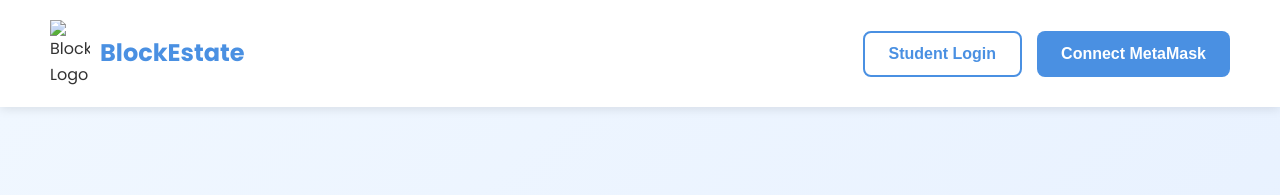
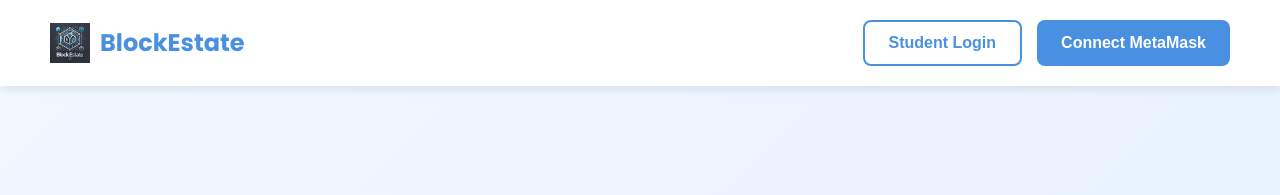
Before and after one commit to Dhruv-Rankoti/BlockEstate, a plain HTML site: page index.html in a window 1280 px wide. Shown: the top 195 px of the page. Drawn offline with Linux system fonts and the light colour scheme.

Commit message:
Update index.html

```diff
--- a/index.html
+++ b/index.html
@@ -12,7 +12,7 @@
   <!-- Navigation Bar -->
   <nav class="navbar">
     <div class="logo">
-      <img src="./img/img1.jpg" id="logo-img" alt="BlockEstate Logo" />
+      <img src="./img1.jpg" id="logo-img" alt="BlockEstate Logo" />
       <h1>BlockEstate</h1>
     </div>
     <div class="nav-buttons">
```
